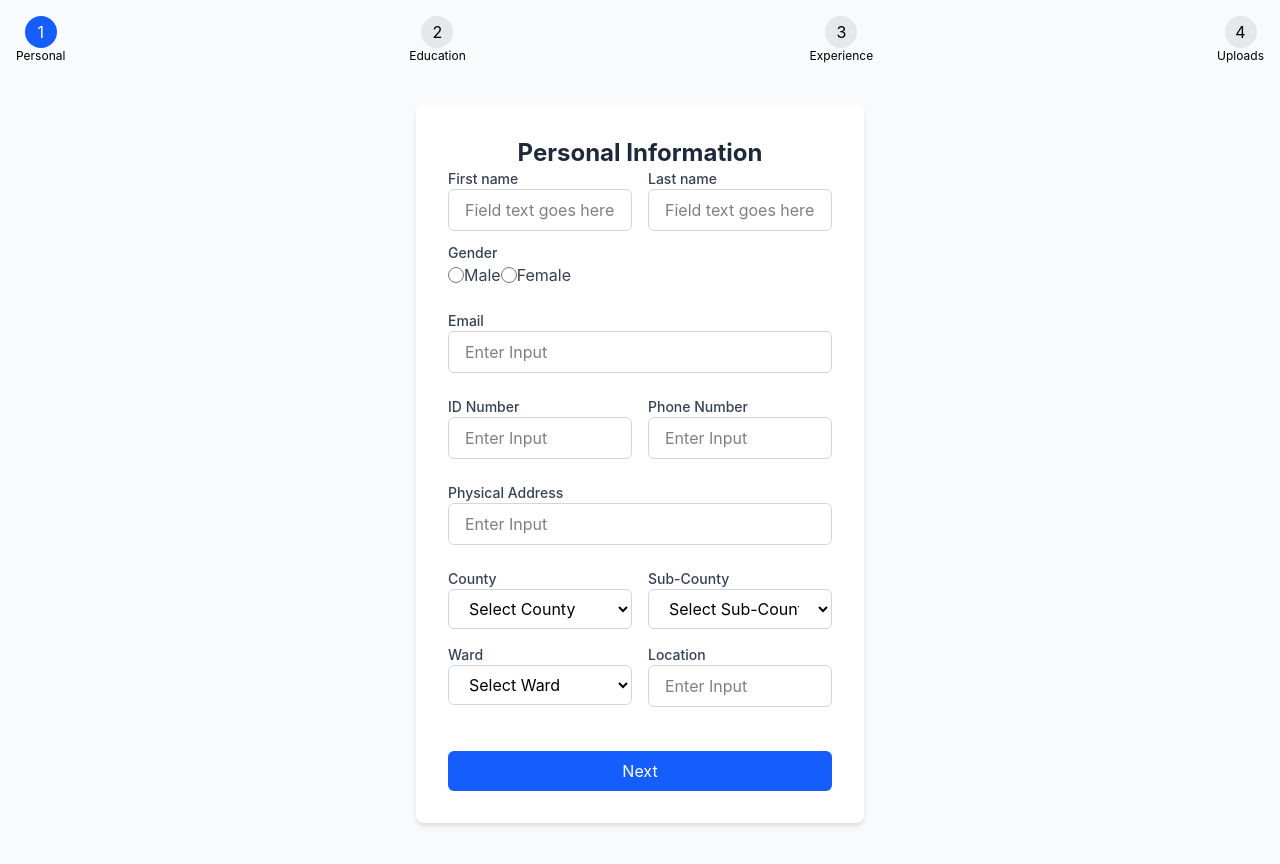
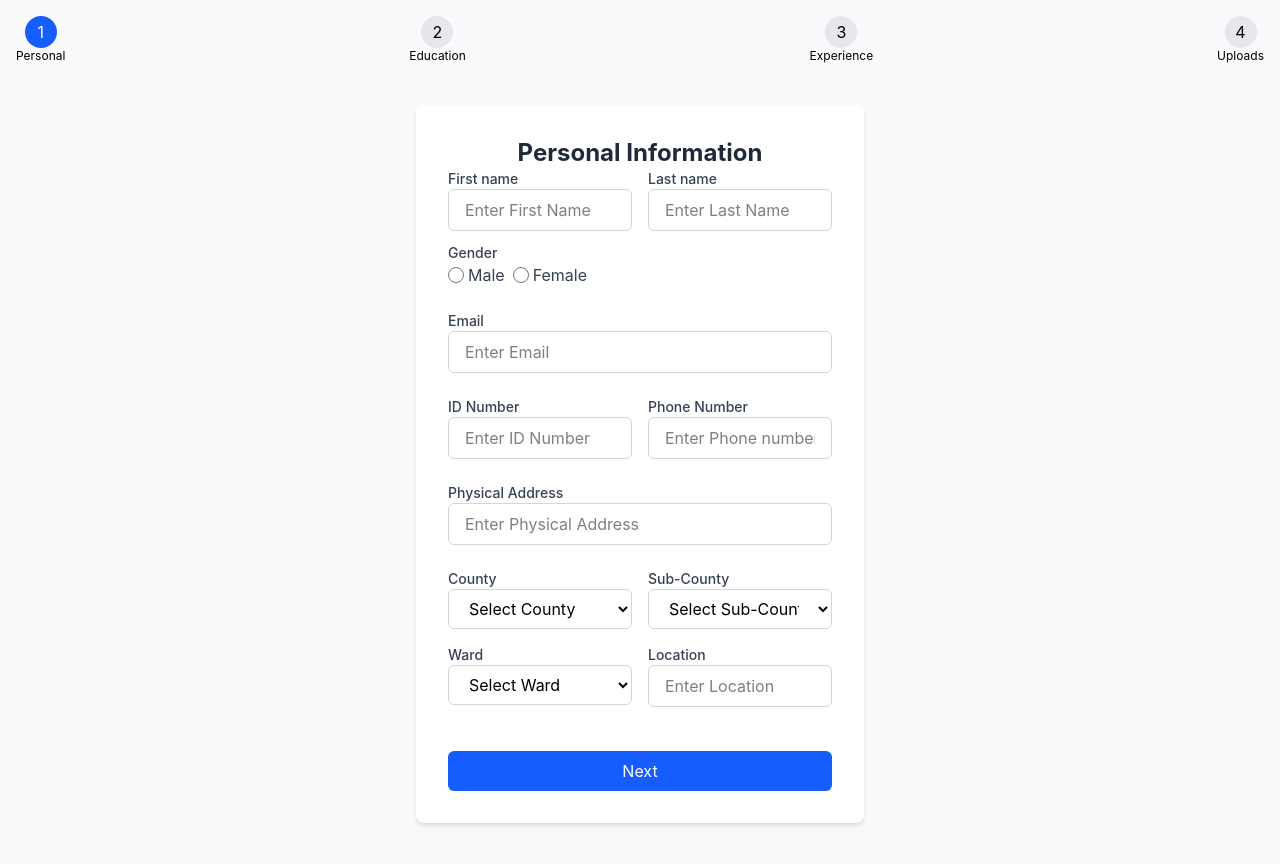
Before and after one commit to willin-broad/intern-app, a React (Vite) app in the folder client/: page /apply in a window 1280 px wide. Shown: the top 864 px of the page. Built offline with nearby package versions, Linux system fonts and the light colour scheme.

Commit message:
updated the input's placeholder values

```diff
--- a/client/src/components/forms/PersonalInfo.jsx
+++ b/client/src/components/forms/PersonalInfo.jsx
@@ -80,7 +80,7 @@ export default function PersonalInfo({ onNext }) {
                 name="firstName"
                 value={formData.firstName}
                 onChange={handleChange}
-                placeholder="Field text goes here"
+                placeholder="Enter First Name"
                 className="w-full px-4 py-2 border border-gray-300 rounded-md focus:ring-2 focus:ring-blue-500 focus:border-transparent"
                 required
               />
@@ -95,7 +95,7 @@ export default function PersonalInfo({ onNext }) {
                 name="lastName"
                 value={formData.lastName}
                 onChange={handleChange}
-                placeholder="Field text goes here"
+                placeholder="Enter Last Name"
                 className="w-full px-4 py-2 border border-gray-300 rounded-md focus:ring-2 focus:ring-blue-500 focus:border-transparent"
                 required
               />
@@ -117,9 +117,9 @@ export default function PersonalInfo({ onNext }) {
                   onChange={handleChange}
                   className="h-4 w-4 text-blue-600 focus:ring-blue-500"
                 />
-                <span className="ml-2 text-gray-700">Male</span>
+                <span className="ml-2 text-gray-700 pl-1">Male</span>
               </label>
-              <label className="inline-flex items-center">
+              <label className="inline-flex items-center pl-2">
                 <input
                   type="radio"
                   name="gender"
@@ -128,7 +128,7 @@ export default function PersonalInfo({ onNext }) {
                   onChange={handleChange}
                   className="h-4 w-4 text-blue-600 focus:ring-blue-500"
                 />
-                <span className="ml-2 text-gray-700">Female</span>
+                <span className="ml-2 text-gray-700 pl-1">Female</span>
               </label>
             </div>
           </div>
@@ -144,7 +144,7 @@ export default function PersonalInfo({ onNext }) {
               name="email"
               value={formData.email}
               onChange={handleChange}
-              placeholder="Enter Input"
+              placeholder="Enter Email"
               className="w-full px-4 py-2 border border-gray-300 rounded-md focus:ring-2 focus:ring-blue-500 focus:border-transparent"
               required
             />
@@ -162,7 +162,7 @@ export default function PersonalInfo({ onNext }) {
                 name="idNo"
                 value={formData.idNo}
                 onChange={handleChange}
-                placeholder="Enter Input"
+                placeholder="Enter ID Number"
                 className="w-full px-4 py-2 border border-gray-300 rounded-md focus:ring-2 focus:ring-blue-500 focus:border-transparent"
                 required
               />
@@ -177,7 +177,7 @@ export default function PersonalInfo({ onNext }) {
                 name="phone"
                 value={formData.phone}
                 onChange={handleChange}
-                placeholder="Enter Input"
+                placeholder="Enter Phone number"
                 className="w-full px-4 py-2 border border-gray-300 rounded-md focus:ring-2 focus:ring-blue-500 focus:border-transparent"
                 required
               />
@@ -195,7 +195,7 @@ export default function PersonalInfo({ onNext }) {
               name="address"
               value={formData.address}
               onChange={handleChange}
-              placeholder="Enter Input"
+              placeholder="Enter Physical Address"
               className="w-full px-4 py-2 border border-gray-300 rounded-md focus:ring-2 focus:ring-blue-500 focus:border-transparent"
               required
             />
@@ -275,7 +275,7 @@ export default function PersonalInfo({ onNext }) {
                 name="location"
                 value={formData.location}
                 onChange={handleChange}
-                placeholder="Enter Input"
+                placeholder="Enter Location"
                 className="w-full px-4 py-2 border border-gray-300 rounded-md focus:ring-2 focus:ring-blue-500 focus:border-transparent"
                 required
               />
```
